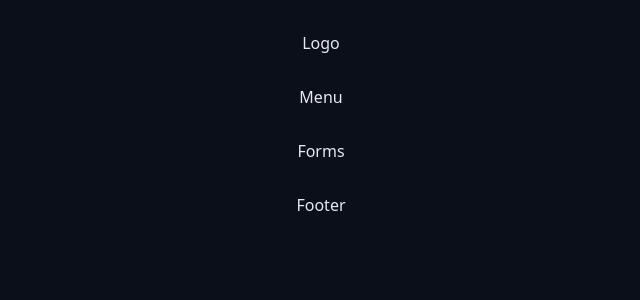
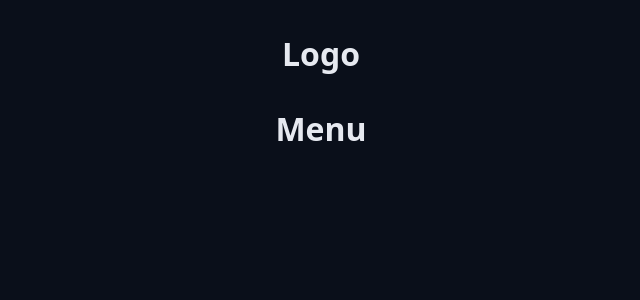
Before and after one commit to EdmilsonEdstar/Ed-chronos, a React (Vite) app: page / in a window 1280 px wide. Shown: the top 300 px of the page, without its empty margins (319-959 px from the left). Built offline with nearby package versions, Linux system fonts and the light colour scheme.

Commit message:
Organizando componentes em pastas padronizadas

```diff
--- a/src/App.tsx
+++ b/src/App.tsx
@@ -1,16 +1,21 @@
 import "./styles/global.css"
 import "./styles/theme.css"
 import {Container} from "./Components/Container"
+import {Heading} from "./Components/Heading"
 
 export function App(){
 
   return(
   <>
 
-    <Container>Logo</Container>
-    <Container>Menu</Container>
-    <Container>Forms</Container>
-    <Container>Footer</Container>
+    <Container>
+        <Heading>Logo</Heading>
+    </Container>
+
+    <Container>
+        <Heading>Menu</Heading>
+    </Container>
+
 
   </>
   )
--- a/src/Components/Container.tsx
+++ b/src/Components/Container/index.tsx
@@ -1,5 +1,5 @@
 import type React from "react";
-import style from "./Container.module.css"
+import style from "./style.module.css"
 
 type ContainerProps ={    // Definir que o componente ou a função Heading,
     children : React.ReactNode;  // tem um elemento string, neste caso o children
@@ -9,9 +9,7 @@ export function Container(props: ContainerProps){ // props é para adicionar uma
     return(
         <div className={style.container}>
             <div className={style.content}>
-                <section>
                     {props.children}
-                </section>
             </div>
         </div>
 
--- /dev/null
+++ b/src/Components/Heading/index.tsx
@@ -0,0 +1,17 @@
+import type React from "react";
+import style from "./style.module.css"
+
+type HeadingProps ={    // Definir que o componente ou a função Heading,
+    children : React.ReactNode;  // tem um elemento string, neste caso o children
+}
+
+export function Heading(props: HeadingProps){ // props é para adicionar uma propriedade que recebe o tipo do elemento children(é um atributo da propriedade).
+    return(
+        <h1 className={style.heading}>
+            {props.children}
+        </h1>
+
+    )
+    // {props.children} serve para atribuir uma valor dentro da tag, ou seja adicionar um children(filho)
+    // Também permite adicionar atributos.
+}
--- /dev/null
+++ b/src/Components/Heading/style.module.css
@@ -0,0 +1,3 @@
+.heading{
+
+}
```
Also changed, not shown: src/Components/Container/style.module.css (renamed from src/Components/Container.module.css).
